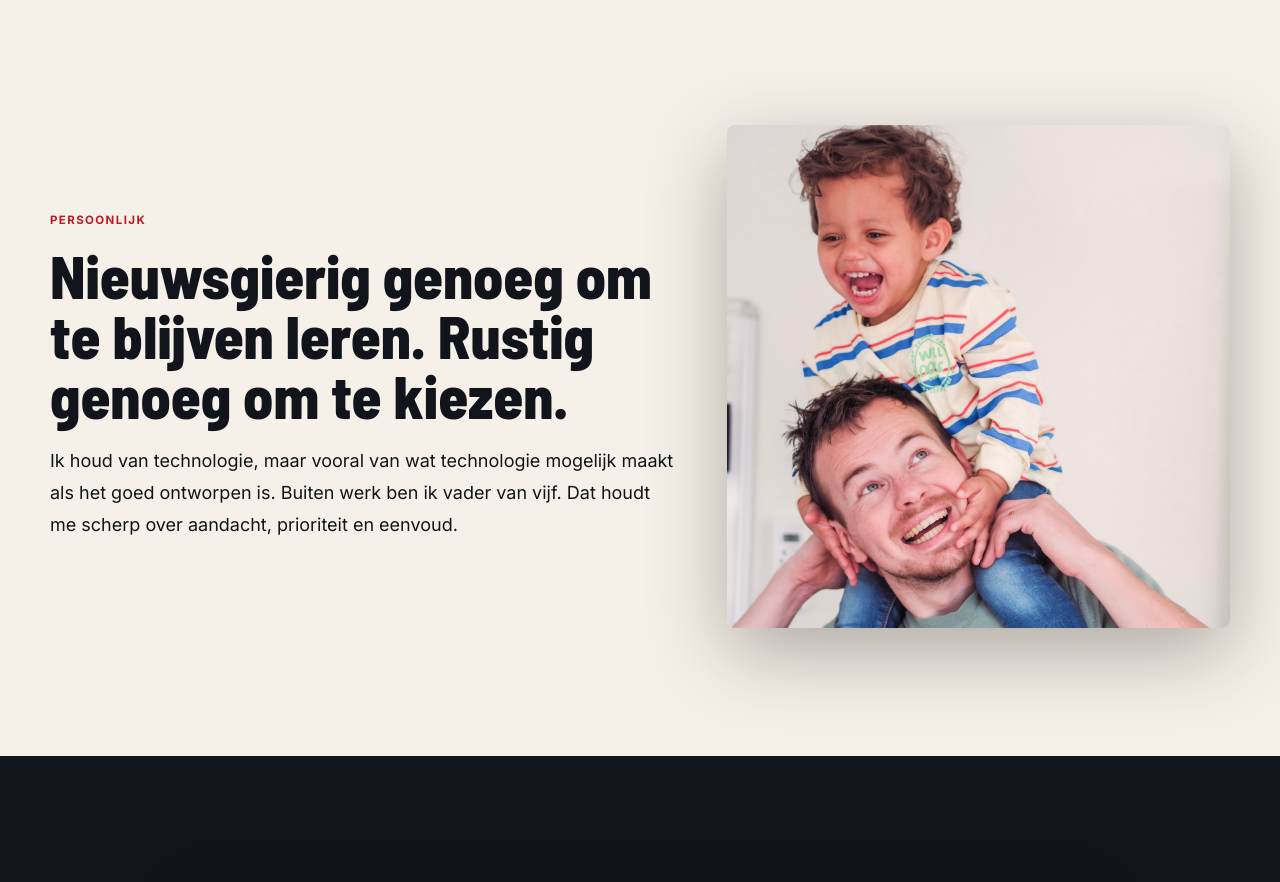
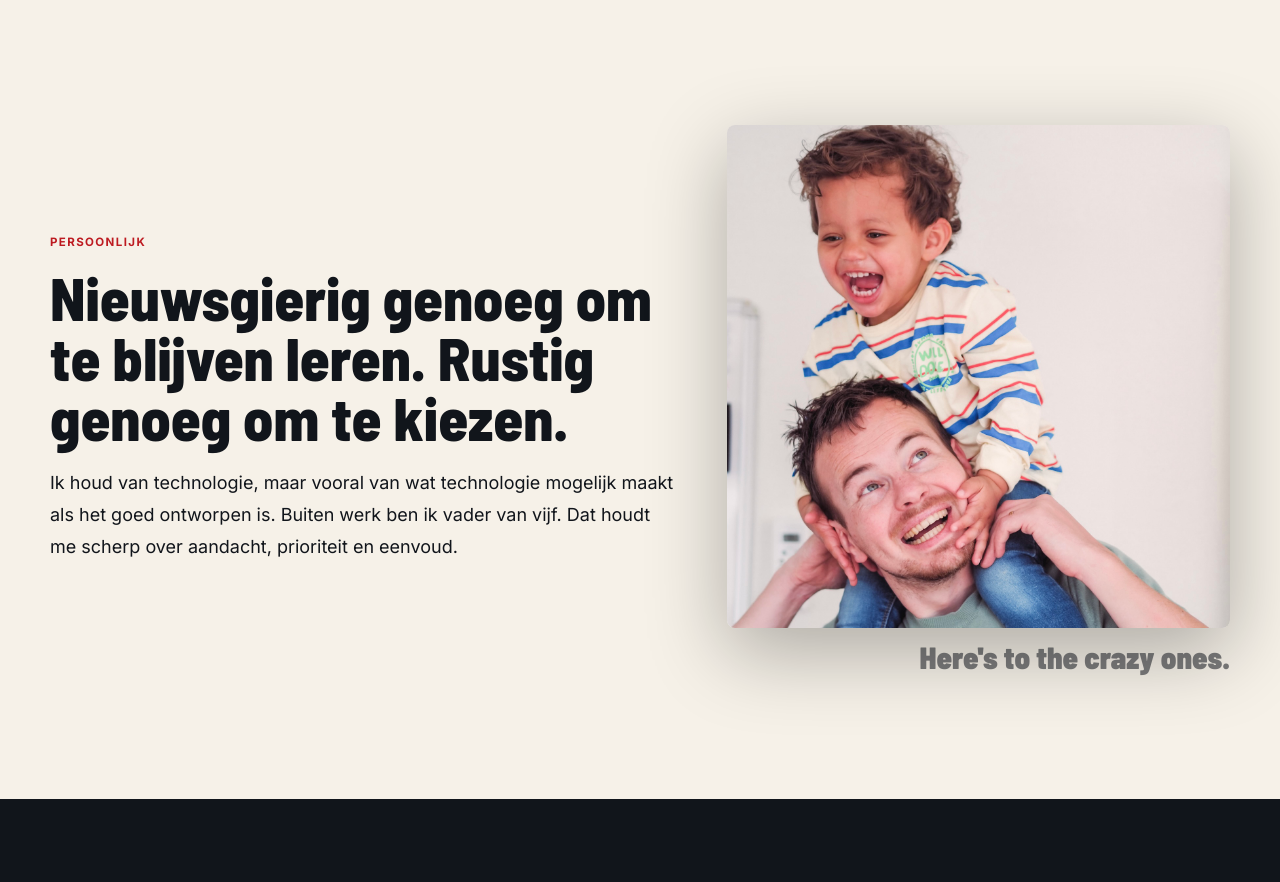
Before and after one commit to jleenman/vassal, a Nuxt app: page / in a window 1280 px wide. Shown: the part 5800-6682 px from the top of the page. Built offline with nearby package versions, Linux system fonts and the light colour scheme.

Commit message:
Add crazy ones portrait caption

```diff
--- a/assets/css/main.css
+++ b/assets/css/main.css
@@ -426,6 +426,21 @@ a {
 .trajectory-item p:last-child {
   color: rgba(17, 21, 27, 0.66);
   line-height: 1.75;
+}
+
+.personal-portrait {
+  display: grid;
+  gap: 0.85rem;
+  margin: 0;
+}
+
+.personal-portrait figcaption {
+  color: rgba(17, 21, 27, 0.54);
+  font-family: "Barlow Semi Condensed", Inter, ui-sans-serif, system-ui, sans-serif;
+  font-size: clamp(1.35rem, 2.4vw, 2rem);
+  font-weight: 900;
+  line-height: 0.96;
+  text-align: right;
 }
 
 @media (min-width: 900px) {
--- a/pages/index.vue
+++ b/pages/index.vue
@@ -114,7 +114,10 @@ useSeoMeta({
             body="Ik houd van technologie, maar vooral van wat technologie mogelijk maakt als het goed ontworpen is. Buiten werk ben ik vader van vijf. Dat houdt me scherp over aandacht, prioriteit en eenvoud."
           />
         </div>
-        <img class="reveal aspect-square rounded-lg object-cover shadow-glass" :src="assets.portrait" alt="Portretfoto van Jonathan Leenman" />
+        <figure class="personal-portrait reveal">
+          <img class="aspect-square rounded-lg object-cover shadow-glass" :src="assets.portrait" alt="Portretfoto van Jonathan Leenman" />
+          <figcaption>Here&apos;s to the crazy ones.</figcaption>
+        </figure>
       </div>
     </section>
 
```
